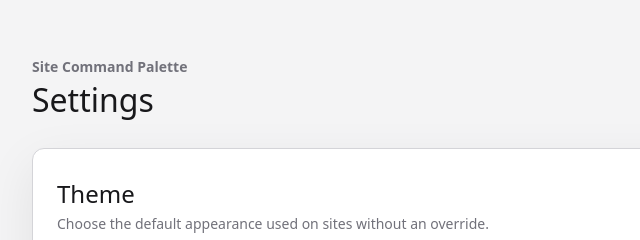
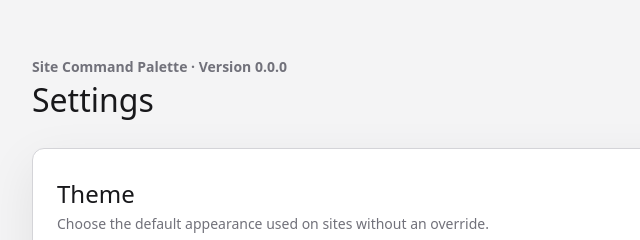
Before and after one commit to DannyBen/site-command-palette, a browser extension: page options.html in a window 1280 px wide. Shown: the top 240 px of the page, 198-838 px from the left. Drawn offline with Linux system fonts and the light colour scheme.

Commit message:
- Show version in Settings

```diff
--- a/options.html
+++ b/options.html
@@ -9,7 +9,7 @@
   <body>
     <main>
       <header class="page-heading">
-        <p>Site Command Palette</p>
+        <p>Site Command Palette <span id="extension-version"></span></p>
         <h1>Settings</h1>
       </header>
 
--- a/options.js
+++ b/options.js
@@ -28,6 +28,7 @@
   const systemTheme = matchMedia("(prefers-color-scheme: dark)");
 
   const globalTheme = document.getElementById("global-theme");
+  const extensionVersion = document.getElementById("extension-version");
   const overrideList = document.getElementById("override-list");
   const emptyOverrides = document.getElementById("empty-overrides");
   const overrideCount = document.getElementById("override-count");
@@ -51,6 +52,8 @@
   let pendingDirectory = null;
   let currentBackupState = null;
   let capturingBinding = null;
+
+  extensionVersion.textContent = `· Version ${chrome.runtime.getManifest().version}`;
 
   globalTheme.addEventListener("change", saveGlobalTheme);
   overrideList.addEventListener("change", updateSiteTheme);
--- a/package.json
+++ b/package.json
@@ -1,6 +1,6 @@
 {
   "name": "site-command-palette",
-  "version": "0.1.0",
+  "version": "0.1.1",
   "private": true,
   "scripts": {
     "test": "node --test --test-concurrency=1"
```
Also changed, not shown: test/browser.test.mjs (+4 -0 lines), test/manifest.test.js (+3 -0 lines), manifest.json.
